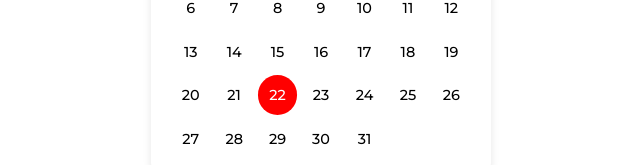
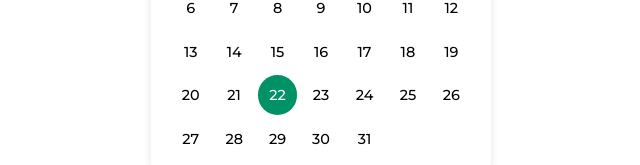
Before and after one commit to RubyM0226/notion_calendar_widget, a plain HTML site: page index.html in a window 1280 px wide. Shown: the part 406-571 px from the top of the page, without its empty margins (319-959 px from the left). Drawn offline with Linux system fonts and the light colour scheme.

Commit message:
Update index.html

```diff
--- a/index.html
+++ b/index.html
@@ -95,7 +95,7 @@
     }
 
     .selected {
-      background: red;
+      background: #009166;
       color: white;
       border-radius: 50%;
     }
```
